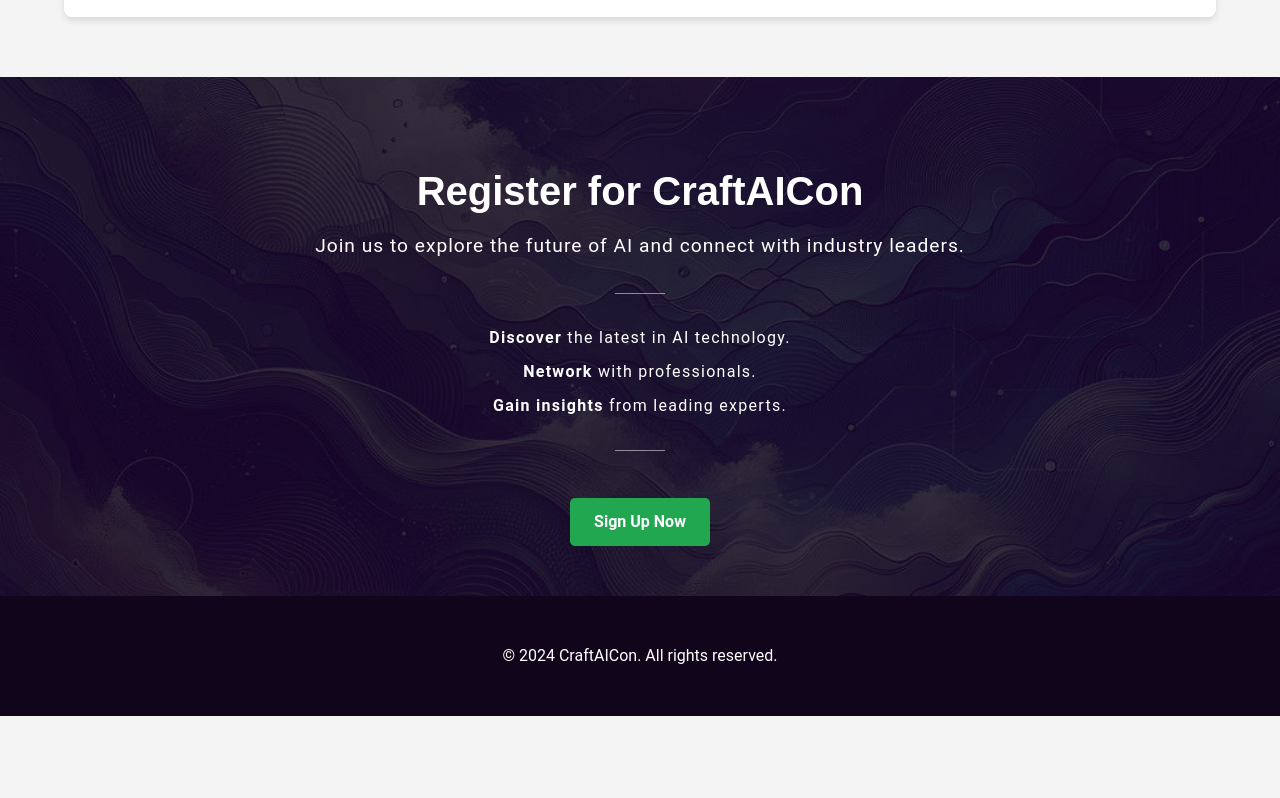
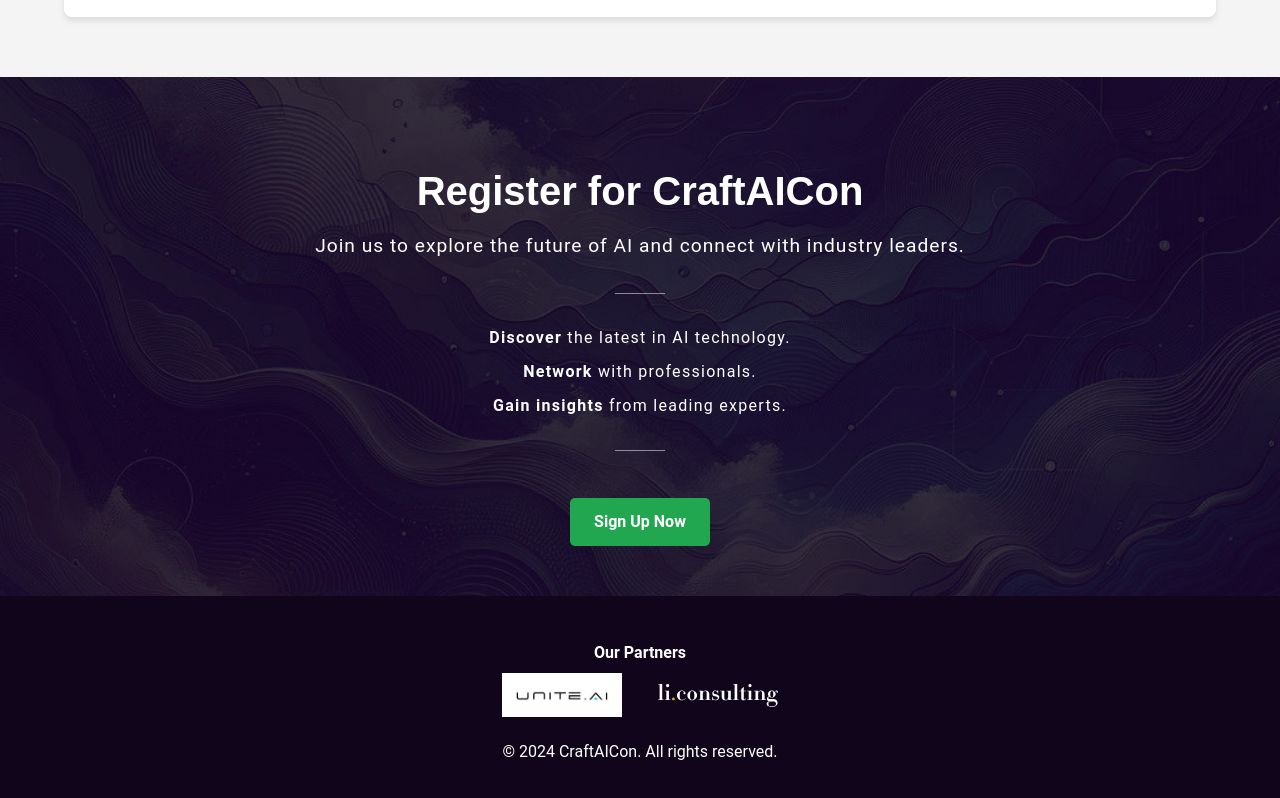
Before and after one commit to CraftAICon/craftaicon, a plain HTML site: page index.html in a window 1280 px wide. Shown: the part 1160-1958 px from the top of the page. Before the commit the page ends 1876 px from the top, so only its background shows below. Drawn offline with Linux system fonts and the light colour scheme.

Commit message:
partners

```diff
--- a/index.html
+++ b/index.html
@@ -91,6 +91,17 @@
 
   <footer class="site-footer">
     <div class="container">
+      <div class="partners-section"> <!-- Changed class name here -->
+        <h2>Our Partners</h2>
+        <div class="partners"> <!-- Added wrapper for logos for better control -->
+          <a href="https://www.unite.ai" target="_blank">
+            <img src="img/partners/uniteai.jpg" alt="Unite.AI Logo">
+          </a>
+          <a href="https://li.consulting/" target="_blank">
+            <img src="img/partners/liconsulting.svg" alt="li.consulting Logo">
+          </a>
+        </div>
+      </div>
       <p>&copy; 2024 CraftAICon. All rights reserved.</p>
     </div>
   </footer>
--- a/styles.css
+++ b/styles.css
@@ -233,3 +233,33 @@
   margin-bottom: 10px;
   letter-spacing: 0.08rem;
 }
+
+.partners-section h2 {
+  color: #fff;
+  font-size: 1rem;
+  margin-bottom: 0.5rem;
+  text-align: center;
+}
+
+.partners {
+  display: flex;
+  justify-content: center;
+  gap: 1rem;
+  align-items: center;
+  flex-wrap: wrap;
+}
+
+.partners a {
+  margin: 0 10px;
+  flex: 0 1 120px;
+}
+
+.partners img {
+  width: 100%;
+  height: auto;
+  transition: transform 0.3s ease;
+}
+
+.partners a:hover img {
+  transform: scale(1.05);
+}
```
Also changed, not shown: img/partners/liconsulting.svg (added), img/partners/uniteai.jpg (added).
